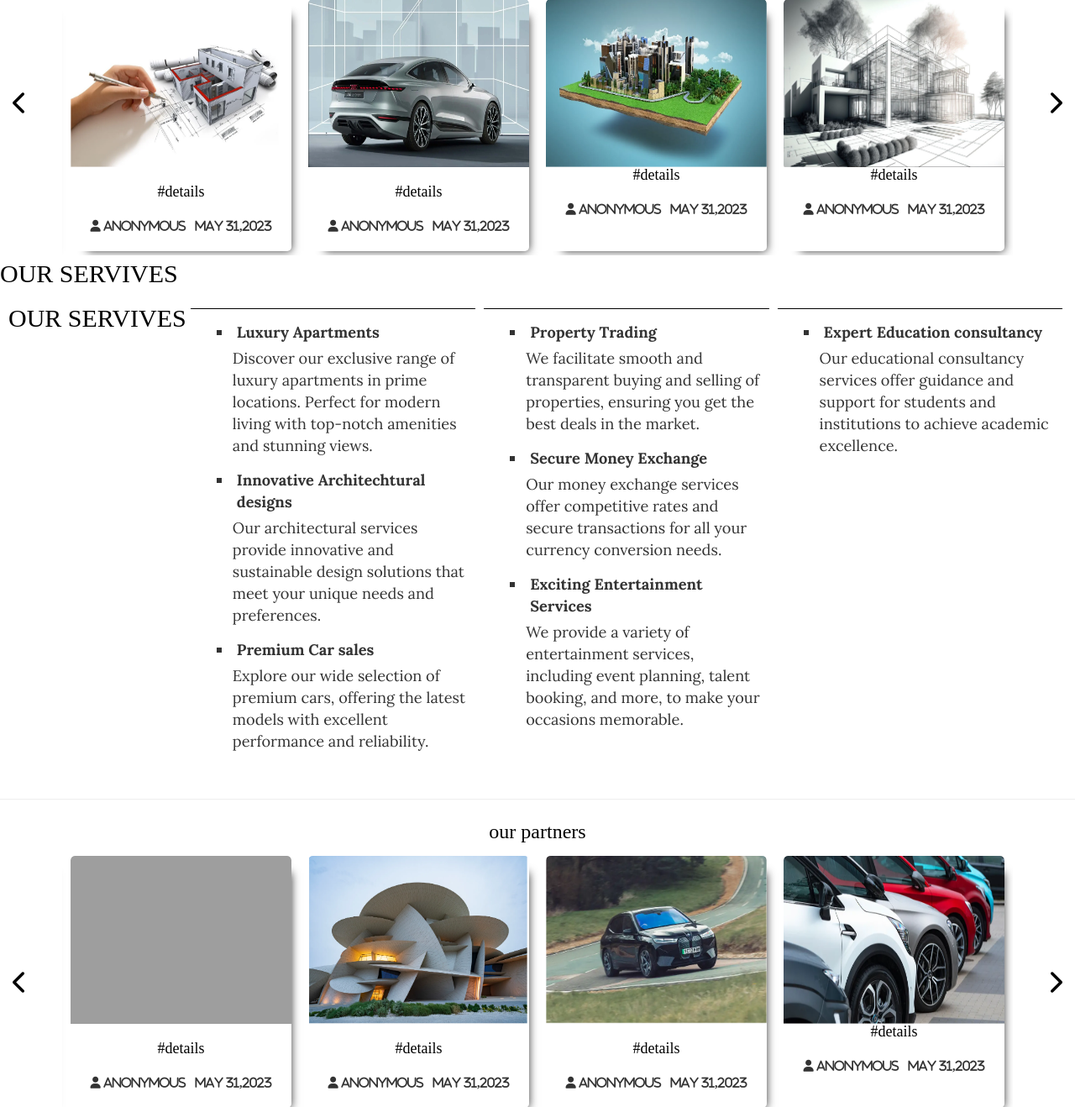
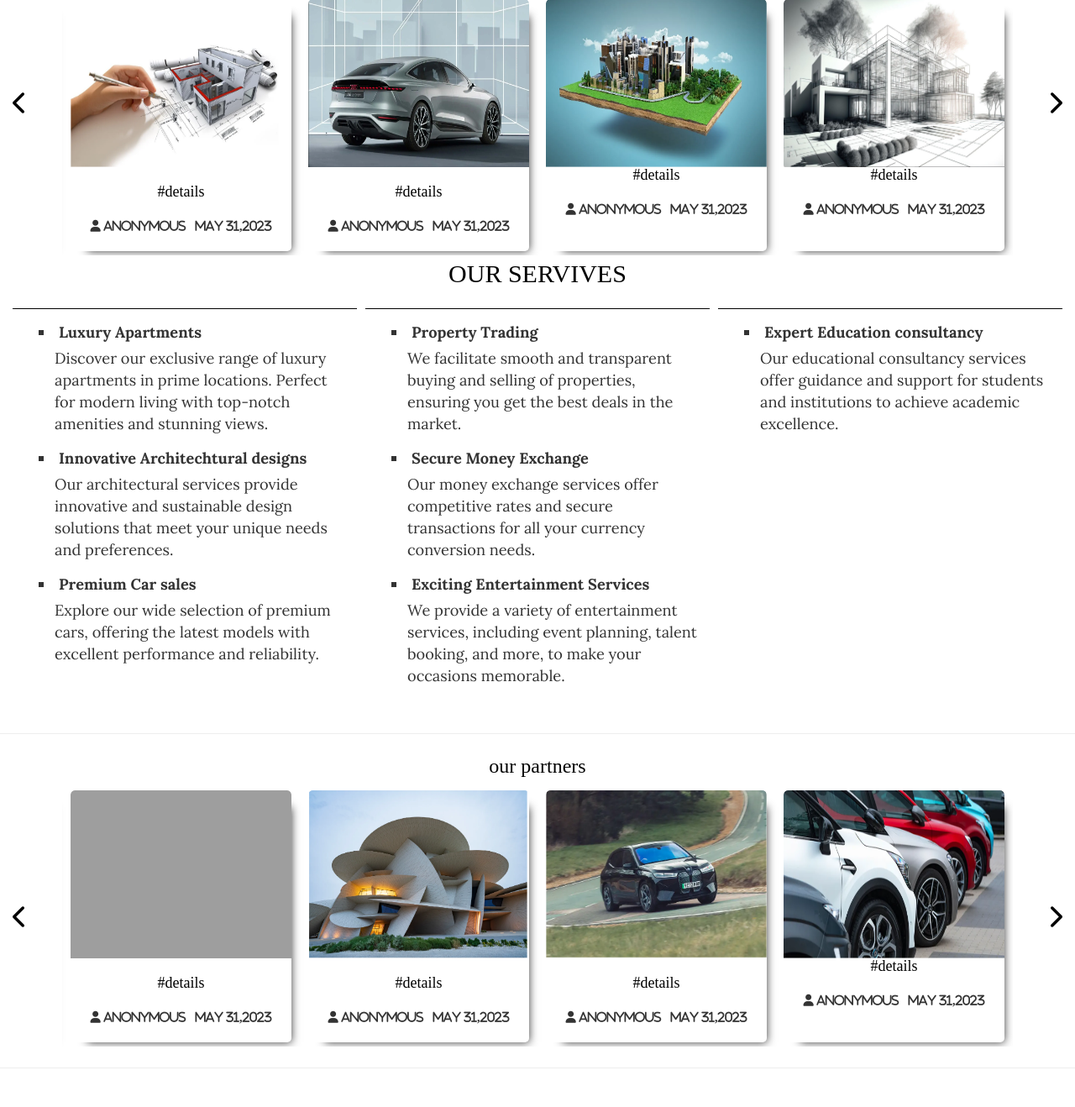
Before and after one commit to ChegeMicheal/kokonations, a Flask app: page / in a window 1280 px wide. Shown: the part 102-1420 px from the top of the page at 84% size. Run offline with Flask 3, Linux system fonts and the light colour scheme; some libraries are stand-ins or nearby versions; grey boxes are pictures that could not be loaded.

Commit message:
Update homepage.html

```diff
--- a/website/templates/homepage.html
+++ b/website/templates/homepage.html
@@ -74,11 +74,11 @@
 
 </div>
 
-
-<h2 style="align-items:center;">OUR SERVIVES</h2>
+<center>
+<h2>OUR SERVIVES</h2>
+</center>
 
 <div class="content" id="services">
- <h2 style="align-items:center;">OUR SERVIVES</h2>
   <div class="content-section">
     <ul>
    <li> <a href="/realestate">Luxury Apartments</a> </li>
```
